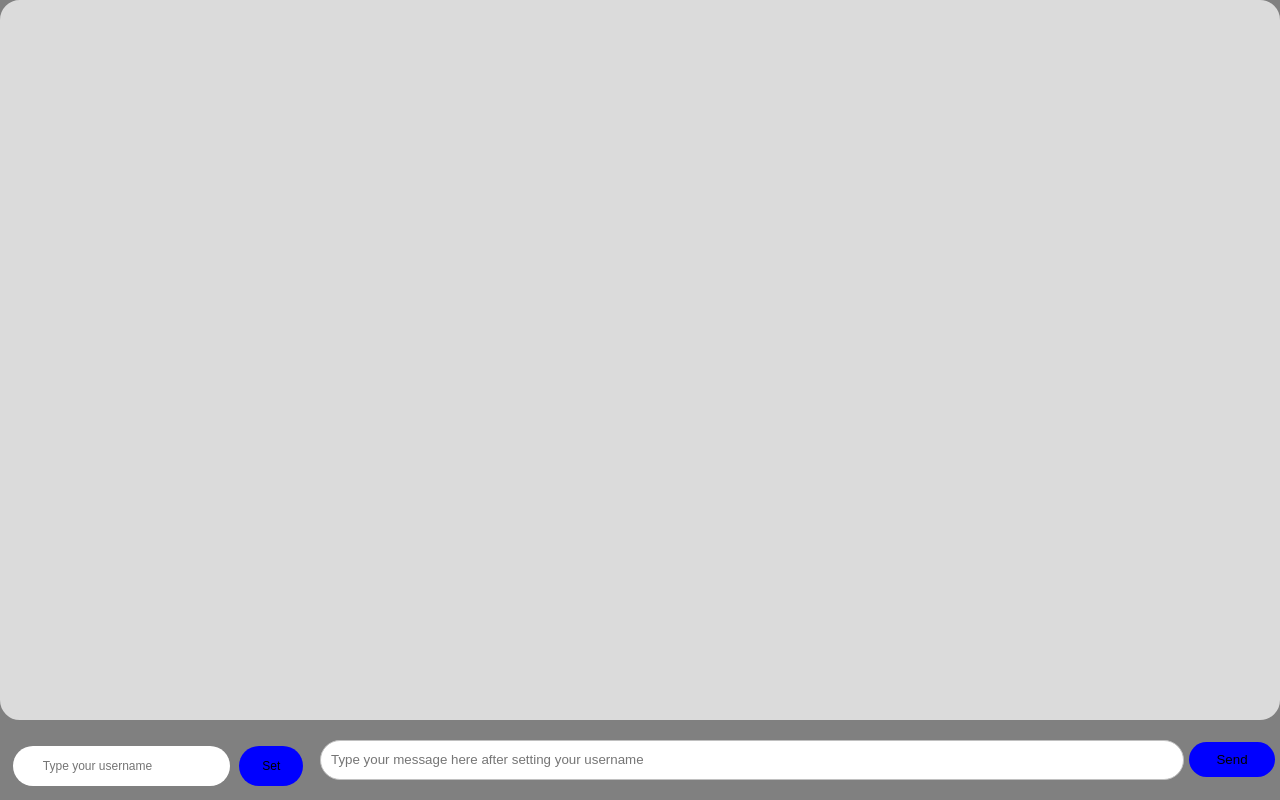
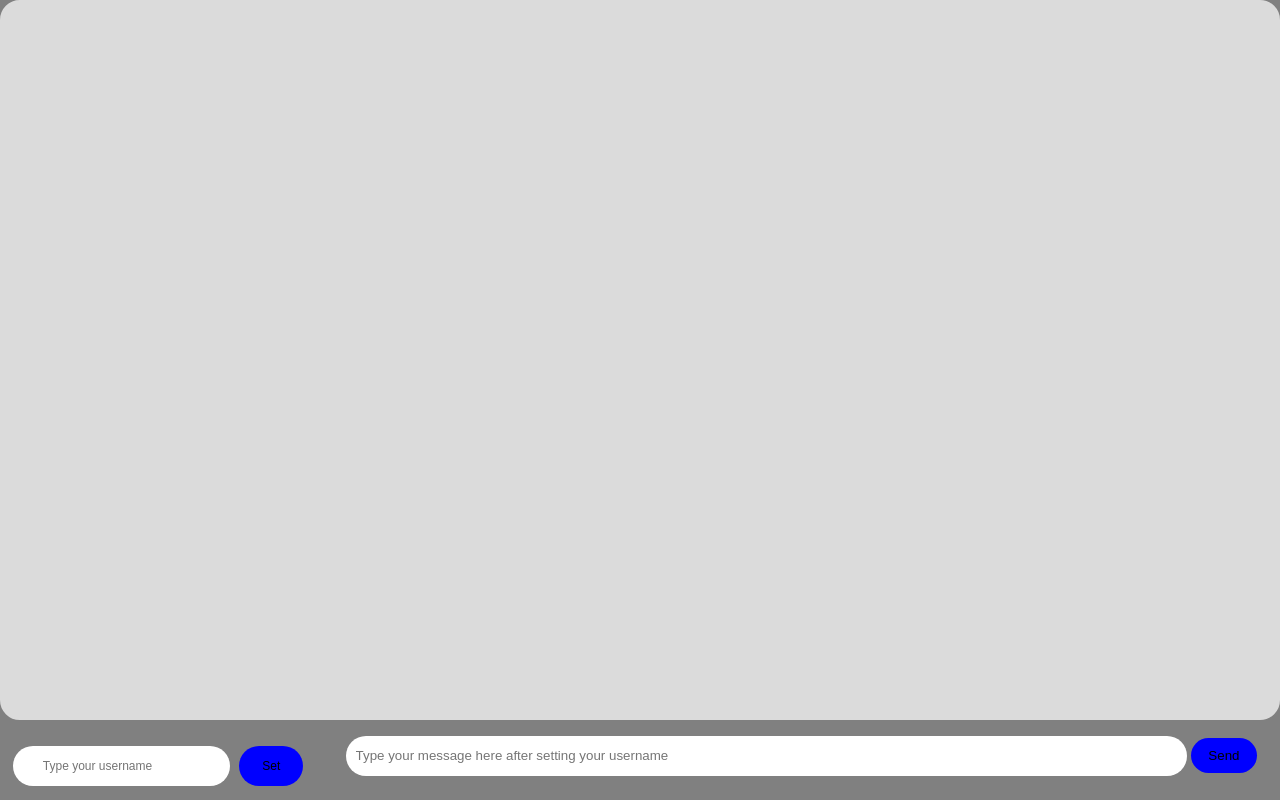
Before and after one commit to firefish111/chatapppppp, a website: page index.html in a window 1280 px wide. Drawn offline with nearby package versions, Linux system fonts and the light colour scheme; no server answers.

Commit message:
scaling issues fix

```diff
--- a/index.html
+++ b/index.html
@@ -1,18 +1,18 @@
 <!doctype html>
 <html>
   <head>
-    <meta name="viewport" content="width=device-width, initial-scale=1.0">
+    <meta name="viewport" content="width=device-width, initial-scale=1.5">
     <title>Chat</title>
     <style>
       @import url('https://fonts.googleapis.com/css?family=Montserrat&display=swap');
       * { margin: 0; padding: 0; box-sizing: border-box; }
       body { font: 13px Helvetica, Arial; }
       hr {border:0.5px solid rgb(180, 180, 180)}
-      #chat_form { height:5%; background: grey; padding: 0px; position: fixed; bottom: 3%; width: 75%; border-radius: 20px; right:0px}
-      #chat_input { border-radius: 20px; border: silver solid 1px; padding: 10px; width: 90%; height:100%; margin-right: .5%; }
+      #chat_form { height:5%; background: grey; position: fixed; bottom: 3.5%; width: 73%; border-radius: 20px; right:0px;}
+      #chat_input { border-radius: 20px; border:none; padding: 10px; width: 90%; height:100%; margin-right:0.5%;}
       #chat_input:focus { outline: none}
-      #chat_button { width: 9%; background: blue; border: none; padding: 10px; border-radius: 20px; transition: background 0.5s;}
-      #chat_button:hover { width: 9%; background: darkblue; border: none; padding: 10px; border-radius: 20px;}
+      #chat_button { width: 7%; background: blue; border: none; padding: 10px; border-radius: 20px; transition: background 0.5s;}
+      #chat_button:hover { background: darkblue}
       #chat_button:focus { outline: none;}
       #sign_in_background {position:fixed; left:0%; top:0%; width:100%; height:100%; background: silver}
       #sign_in_input {position:fixed; width:17%; height:5%; bottom:1.8%; border-radius:100px; background:white; left:1%}
```
